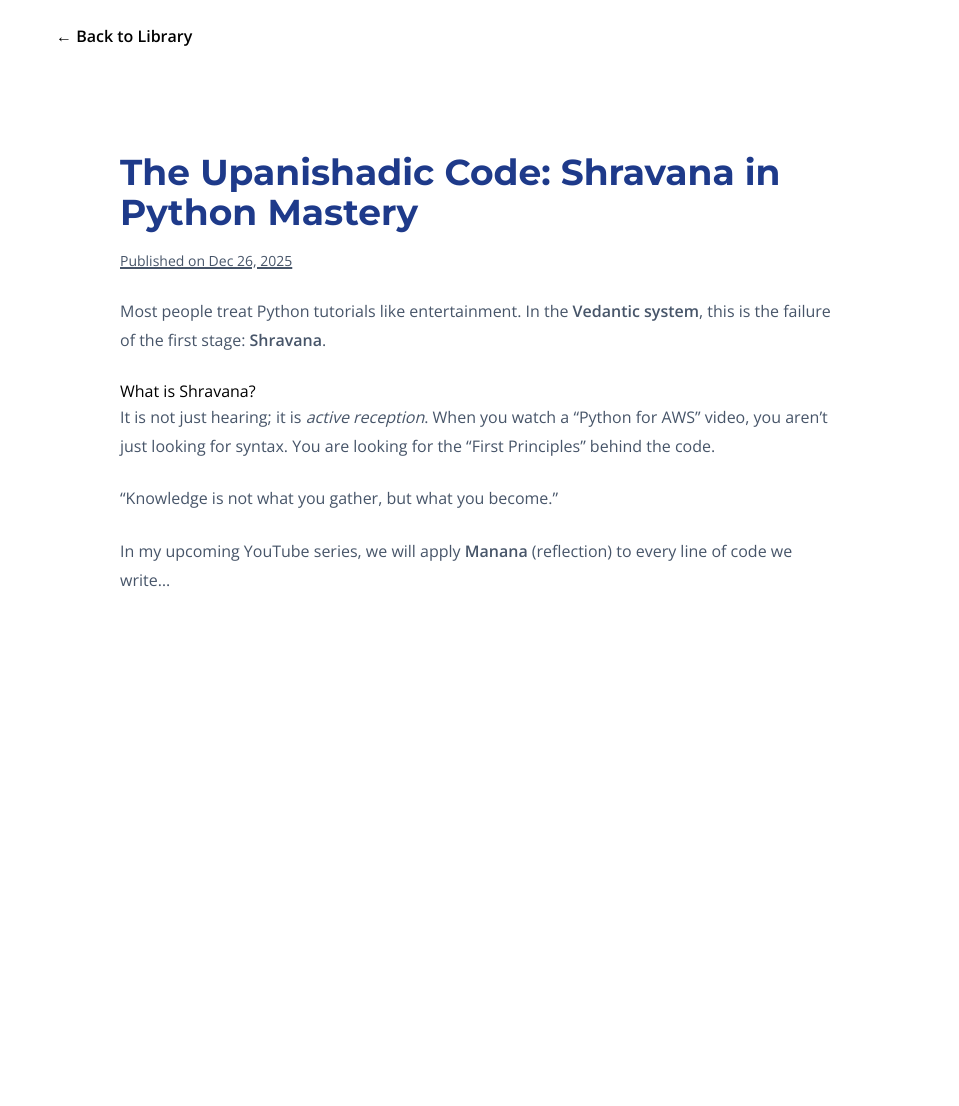
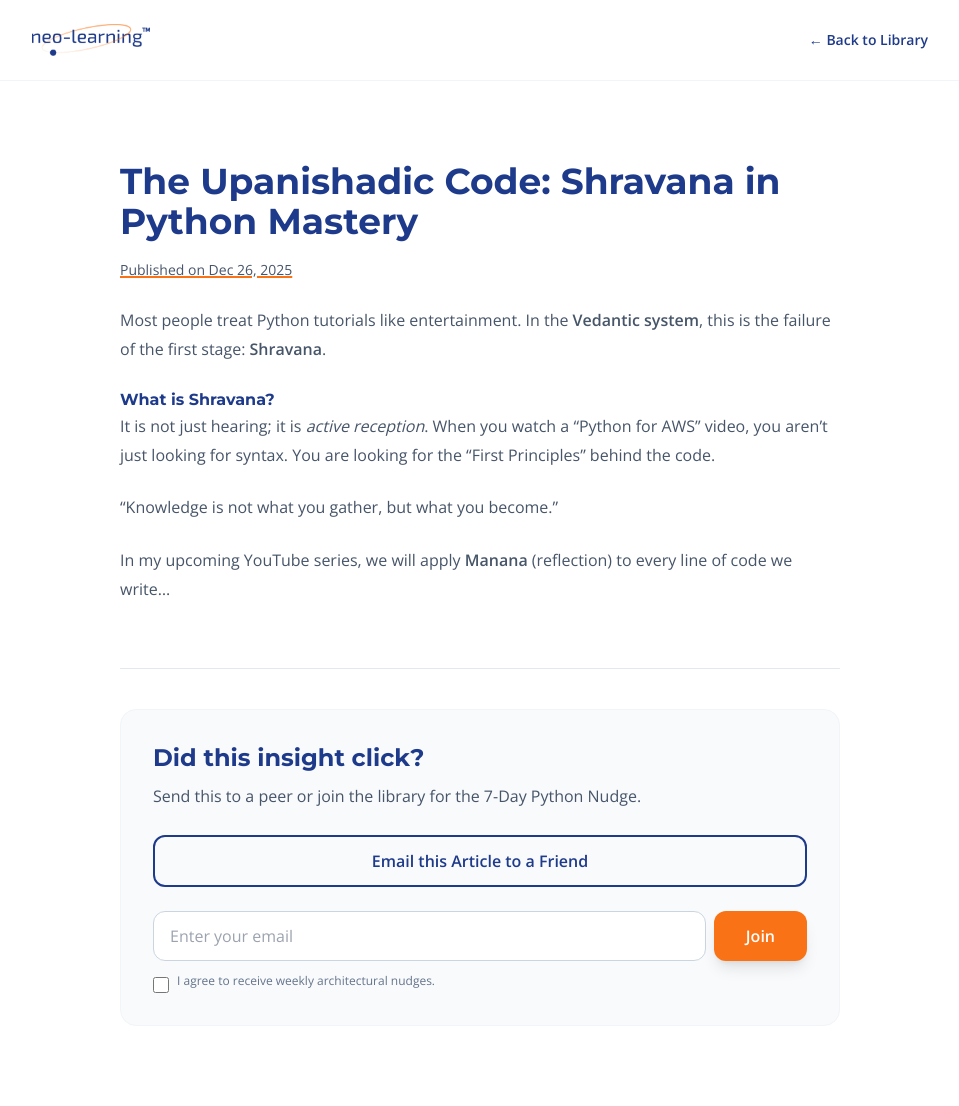
Before and after one commit to neolearningadmin/site, a Jekyll site: the page built from _posts/2025-12-26-the-upanishadic-code.md, in a window 1280 px wide. Shown: the whole page, without its empty margins (160-1119 px from the left). Built offline with Jekyll 4.4.1, drawn with Linux system fonts in a browser that asks for light colours; nearby versions of some CDN libraries; before the commit the page ends 900 px from its top, so only the background shows below that.

Commit message:
updates post.html

```diff
--- a/_layouts/post.html
+++ b/_layouts/post.html
@@ -8,18 +8,58 @@
     <script src="https://cdn.tailwindcss.com"></script>
     <style>
         body { font-family: 'Open Sans', sans-serif; }
-        h1, h2 { font-family: 'Montserrat', sans-serif; color: #1E3A8A; }
+        h1, h2, h3 { font-family: 'Montserrat', sans-serif; color: #1E3A8A; }
         .prose p { margin-bottom: 1.5rem; line-height: 1.8; color: #475569; }
     </style>
 </head>
 <body class="bg-white">
-    <nav class="p-6 max-w-4xl mx-auto"><a href="/blog/" class="text-primary font-bold">← Back to Library</a></nav>
+    <nav class="p-6 border-b border-slate-100">
+        <div class="max-w-4xl mx-auto flex justify-between items-center">
+            <a href="/" class="flex items-center">
+                <img src="https://neo-learning.com/logo.png" alt="Logo" class="h-8 w-auto">
+            </a>
+            <a href="/blog/" class="text-blue-900 font-bold text-sm">← Back to Library</a>
+        </div>
+    </nav>
+
     <article class="max-w-3xl mx-auto px-6 py-20 prose">
         <h1 class="text-4xl mb-4">{{ page.title }}</h1>
-        <p class="text-sm text-slate-400 mb-10 underline decoration-secondary decoration-2">Published on {{ page.date | date: "%b %d, %Y" }}</p>
+        <p class="text-sm text-slate-400 mb-10 underline decoration-orange-500 decoration-2">
+            Published on {{ page.date | date: "%b %d, %Y" }}
+        </p>
+
         <div class="blog-content">
             {{ content }}
         </div>
+
+        <footer class="mt-16 pt-10 border-t border-slate-200">
+            <div class="bg-slate-50 p-8 rounded-2xl border border-slate-100">
+                <h3 class="text-2xl mb-2">Did this insight click?</h3>
+                <p class="text-slate-600 mb-6">Send this to a peer or join the library for the 7-Day Python Nudge.</p>
+
+                <div class="flex flex-col gap-6">
+                    <a href="mailto:?subject=Read: {{ page.title }}&body=Thought you'd like this: {{ site.url }}{{ page.url }}"
+                       class="flex items-center justify-center gap-2 text-blue-900 font-bold border-2 border-blue-900 px-6 py-3 rounded-xl hover:bg-blue-900 hover:text-white transition">
+                       Email this Article to a Friend
+                    </a>
+
+                    <form action="https://assets.mailerlite.com/jsonp/1984625/forms/175091330763982595/subscribe"
+                          method="post" target="_blank" class="flex flex-col gap-3">
+                        <div class="flex flex-col sm:flex-row gap-2">
+                            <input type="email" name="fields[email]" placeholder="Enter your email" required
+                                   class="flex-1 px-4 py-3 rounded-xl border border-slate-300 outline-none focus:ring-2 focus:ring-orange-500">
+                            <button type="submit" class="bg-orange-500 text-white px-8 py-3 rounded-xl font-bold hover:bg-orange-600 transition shadow-lg">
+                                Join
+                            </button>
+                        </div>
+                        <label class="flex items-start gap-2 cursor-pointer">
+                            <input type="checkbox" required class="mt-1 h-4 w-4 text-orange-500 rounded border-slate-300">
+                            <span class="text-xs text-slate-500">I agree to receive weekly architectural nudges.</span>
+                        </label>
+                    </form>
+                </div>
+            </div>
+        </footer>
     </article>
 </body>
 </html>
```
